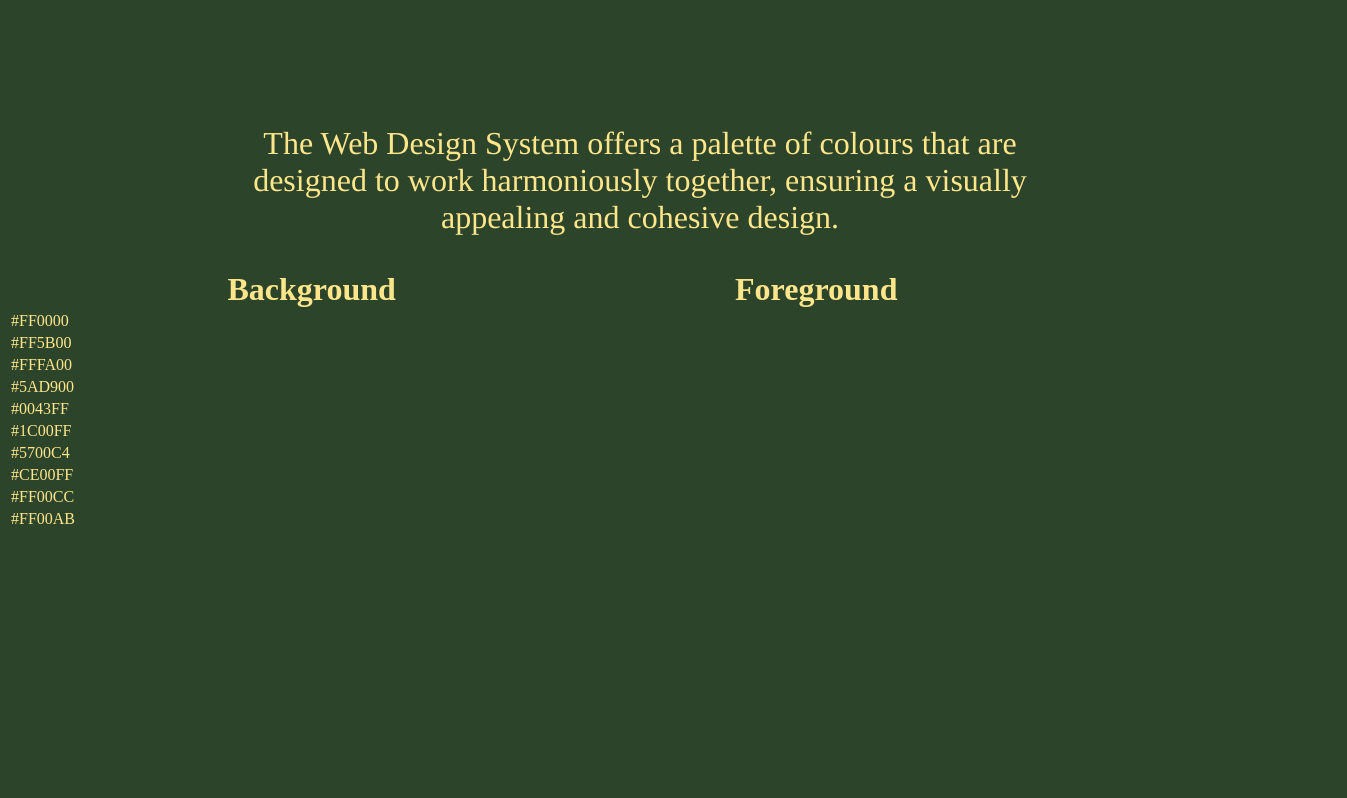
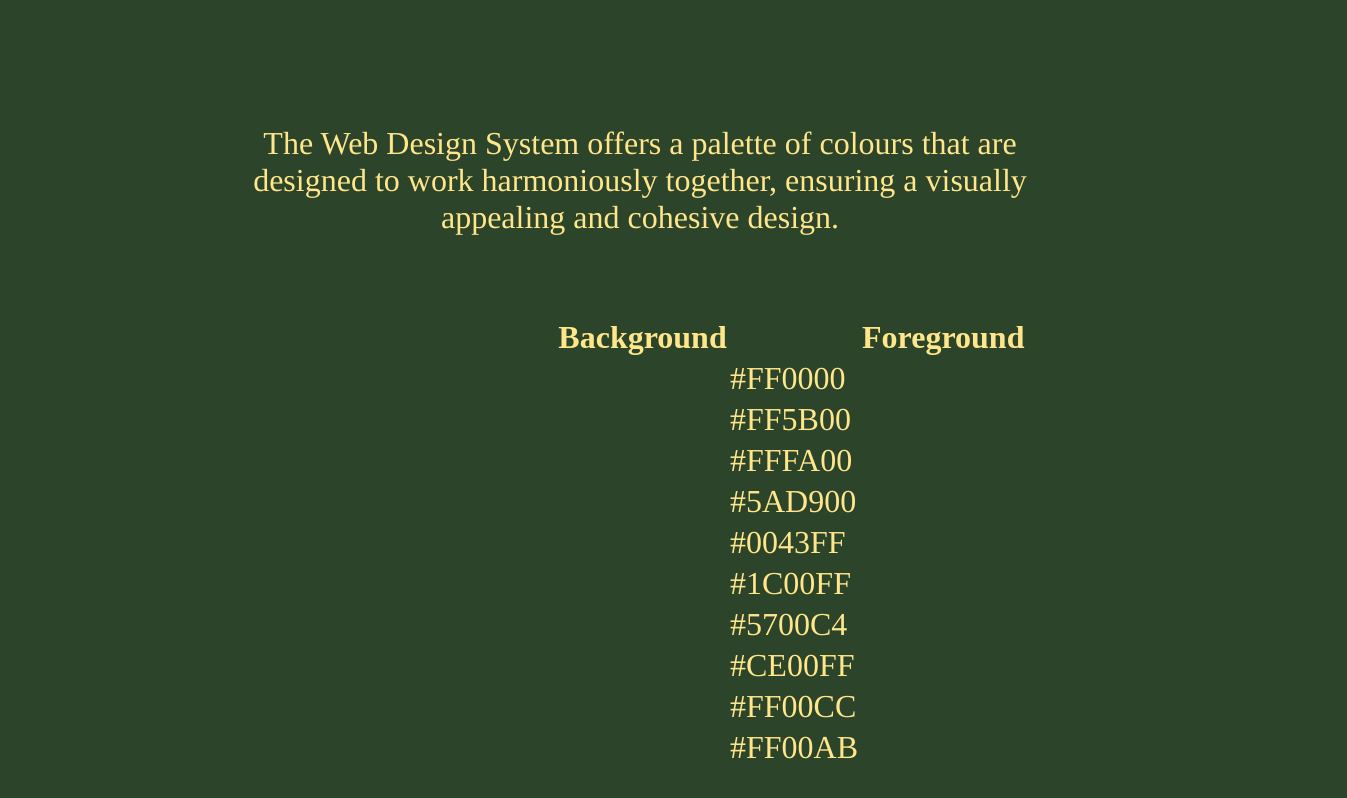
Before and after one commit to Yetibab/Web-Design-System, a plain HTML site: page index.html in a window 1280 px wide. Shown: the part 2156-2954 px from the top of the page, 1347 px wide, since content can reach past the window. Before the commit the page ends 2687 px from the top, so only its background shows below. Drawn offline with Linux system fonts and the light colour scheme; a web font is replaced by a local one.

Commit message:
continuing to update and style the table

```diff
--- a/index.html
+++ b/index.html
@@ -30,49 +30,49 @@
       <section id="Colour">
         <h2 id="ColourTitle">Colour</h2>
         <p id="ColourIntro">The Web Design System offers a palette of colours that are designed to work harmoniously together, ensuring a visually appealing and cohesive design.</p>
-      <table style="width:80%">
+      <table>
         <tr>
           <th>Background</th>
           <th>Foreground</th>
         </tr>
         <tr>
-          <td id="FF0000">#FF0000</td>
+          <td class="colorContrastBackgroundColours" id="FF0000">#FF0000</td>
           <td></td>
         </tr>
         <tr>
-          <td id="FF5B00">#FF5B00</td>
+          <td class="colorContrastBackgroundColours" id="FF5B00">#FF5B00</td>
           <td></td>
         </tr>
         <tr>
-          <td id="FFFA00">#FFFA00</td>
+          <td class="colorContrastBackgroundColours" id="FFFA00">#FFFA00</td>
           <td></td>
         </tr>
         <tr>
-          <td id="5AD900">#5AD900</td>
+          <td class="colorContrastBackgroundColours" id="5AD900">#5AD900</td>
           <td></td>
         </tr>
         <tr>
-          <td id="0043FF">#0043FF</td>
+          <td class="colorContrastBackgroundColours" id="0043FF">#0043FF</td>
           <td></td>
         </tr>
         <tr>
-          <td id="1C00FF">#1C00FF</td>
+          <td class="colorContrastBackgroundColours" id="1C00FF">#1C00FF</td>
           <td></td>
         </tr>
         <tr>
-          <td id="5700C4">#5700C4</td>
+          <td class="colorContrastBackgroundColours" id="5700C4">#5700C4</td>
           <td></td>
         </tr>
         <tr>
-          <td id="CE00FF">#CE00FF</td>
+          <td class="colorContrastBackgroundColours" id="CE00FF">#CE00FF</td>
           <td></td>
         </tr>
         <tr>
-          <td id="FF00CC">#FF00CC</td>
+          <td class="colorContrastBackgroundColours" id="FF00CC">#FF00CC</td>
           <td></td>
         </tr>
         <tr>
-          <td id="FF00AB">#FF00AB</td>
+          <td class="colorContrastBackgroundColours" id="FF00AB">#FF00AB</td>
           <td></td>
         </tr>
       </table>
--- a/style.css
+++ b/style.css
@@ -127,10 +127,26 @@ li {
 
 table {
     color: #ffe68b;
+    left: 6em;
+    text-align: center;
+    position: relative;
+    padding-top: 3em;
+    padding-bottom: 10em;
+    padding-left: 20em;
+    padding-right: 20em;
+    width: 90%;
 }
 
 th {
     font-family: "Bruno Ace SC";
     font-size: 2em;
-    padding-left: 3em;
 }
+
+#colorContrastBackgroundColours {
+    font-family: "Tinos";
+    color: #ffe68b;
+    text-align: left;
+    font-size: 1.5em;
+    margin-top: 1em;
+    padding-left: 4em;
+}
```
